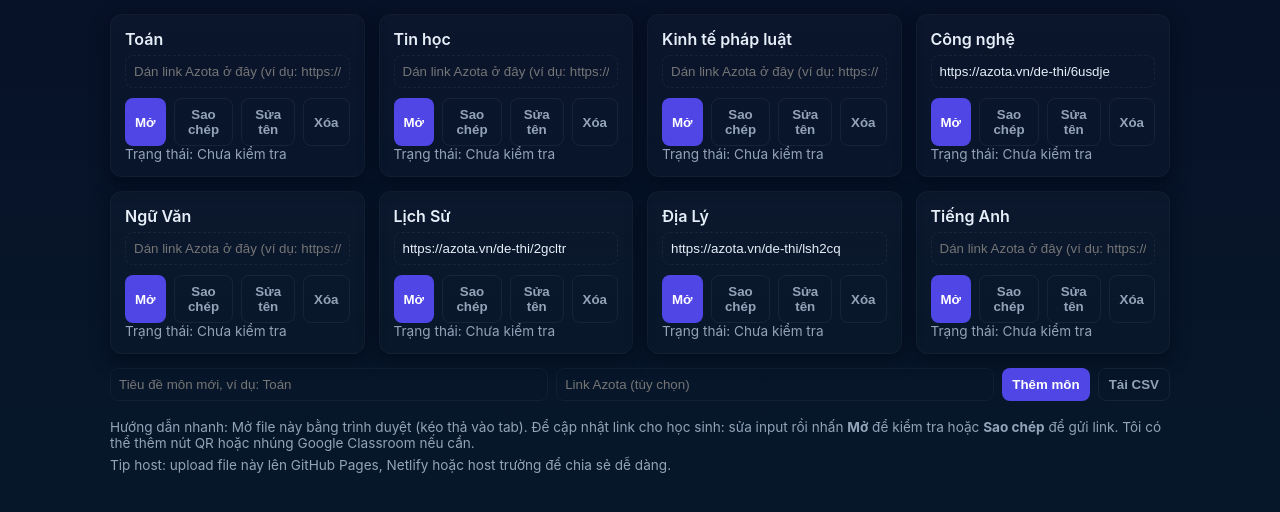
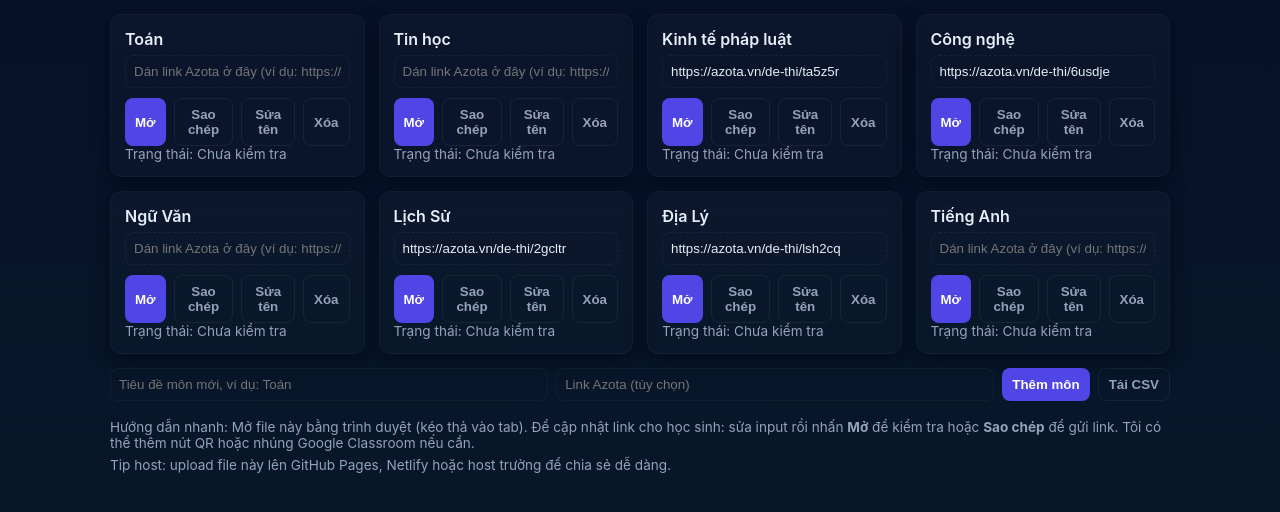
Before and after one commit to everyone118/azotalink2, a plain HTML site: page index.html in a window 1280 px wide. Shown: the part 102-614 px from the top of the page. Drawn offline with Linux system fonts and the light colour scheme.

Commit message:
Update index.html

```diff
--- a/index.html
+++ b/index.html
@@ -78,7 +78,7 @@
     const defaultSubjects = [
       {id:1, subject:'Toán', link:''},
       {id:2, subject:'Tin học', link:''},
-      {id:3, subject:'Kinh tế pháp luật', link:''},
+      {id:3, subject:'Kinh tế pháp luật', link:'https://azota.vn/de-thi/ta5z5r'},
       {id:4, subject:'Công nghệ', link:'https://azota.vn/de-thi/6usdje'},
       {id:5, subject:'Ngữ Văn', link:''},
       {id:6, subject:'Lịch Sử', link:'https://azota.vn/de-thi/2gcltr'},
```
